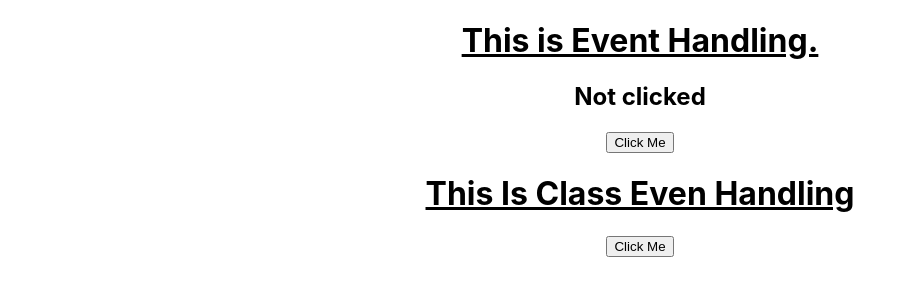
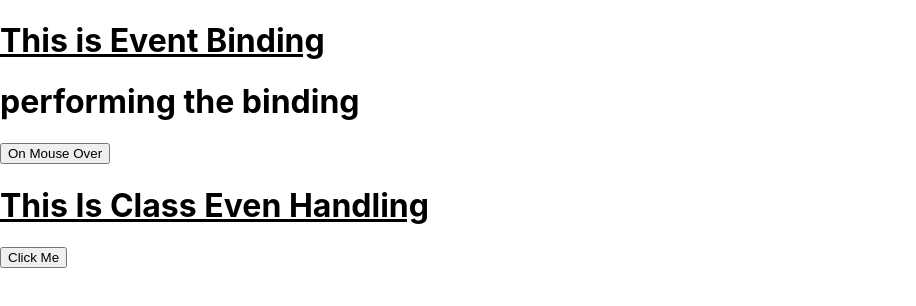
Before and after one commit to Red-stevo/reactfrontend, a React (Create React App) app in the folder react003/: page / in a window 1280 px wide. Shown: the top 306 px of the page, without its empty margins (0-916 px from the left). Built offline with nearby package versions, Linux system fonts and the light colour scheme.

Commit message:
State class componet this keyword event binding

```diff
--- a/react003/src/App.js
+++ b/react003/src/App.js
@@ -1,17 +1,12 @@
-import './App.css';
-import './StateObjects/Message'
-import './StateObjects/Count'
-import './StateObjects/Destructuring'
-import './StateObjects/ClassPropsDestructuring'
-import './StateObjects/FunctionalEvent'
-import './StateObjects/ClassEvent'
-import FunctionalEvent from "./StateObjects/FunctionalEvent";
+import './StateObjects/ClassEventBinding';
+import './StateObjects/ClassEvent';
+import ClassEventBinding from "./StateObjects/ClassEventBinding";
 import ClassEvent from "./StateObjects/ClassEvent";
 
 function App() {
   return (
     <div className="App">
-        <FunctionalEvent />
+       <ClassEventBinding />
         <ClassEvent />
     </div>
   );
--- a/react003/src/StateObjects/ClassEvent.js
+++ b/react003/src/StateObjects/ClassEvent.js
@@ -3,7 +3,7 @@ import {Component} from "react";
 
 class ClassEvent extends Component
 {
-    handle()
+    handle = () =>
     {
         console.log("You clicked the class Component even Handler.")
     }
--- /dev/null
+++ b/react003/src/StateObjects/ClassEventBinding.js
@@ -0,0 +1,38 @@
+import {Component} from "react";
+
+class ClassEventBinding extends Component
+{
+
+    constructor() {
+        super();
+        this.state = {
+            binding : "performing the binding"
+        }
+    }
+    handle = () =>
+    {
+        this.setState({
+                binding: "Binding successful",
+            }
+        );
+    }
+
+    handle2 = () =>
+    {
+        this.setState({
+            binding : "On Mouse Out Bound too"
+        })
+    }
+
+    render() {
+        return(
+            <div>
+                <h1><u>This is Event Binding</u></h1>
+                <h1>{this.state.binding}</h1>
+                <button onMouseOver={this.handle} onMouseOut={this.handle2}>On Mouse Over</button>
+            </div>
+        );
+    }
+}
+
+export default ClassEventBinding;
```
